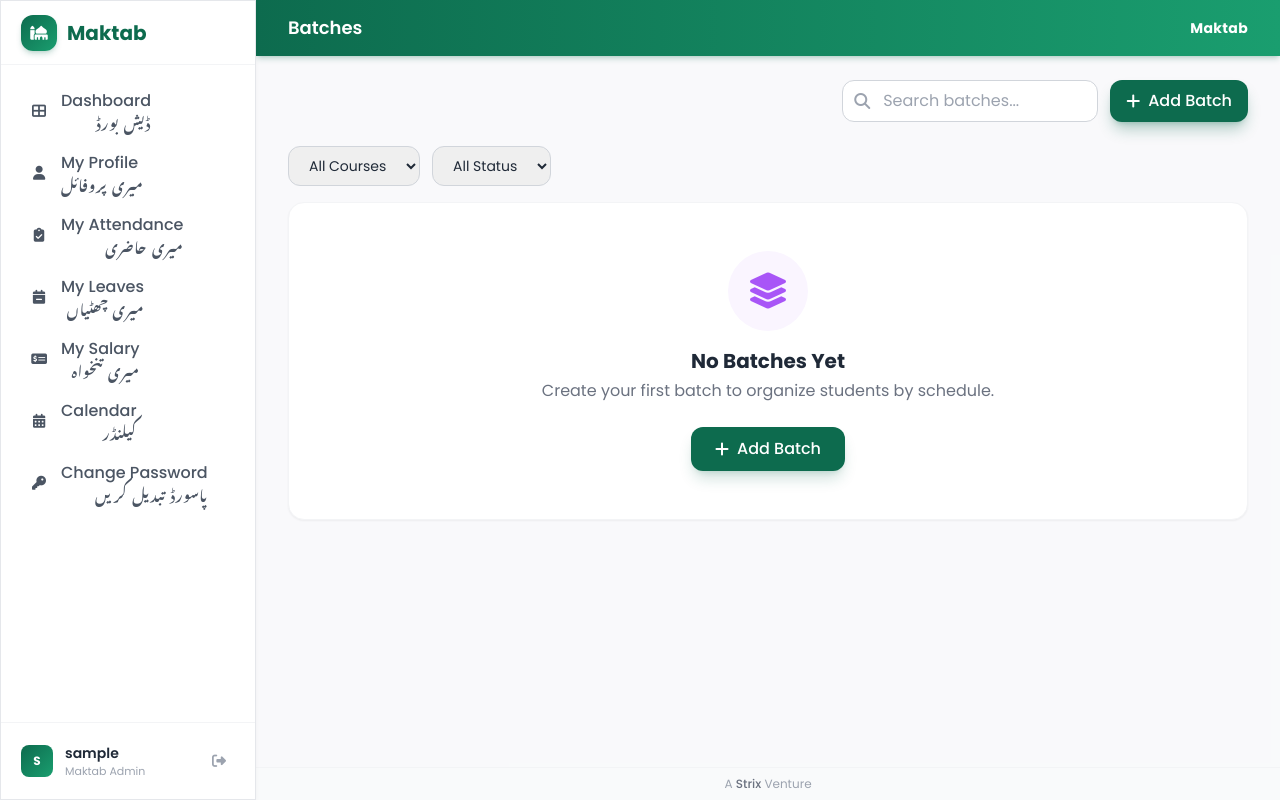
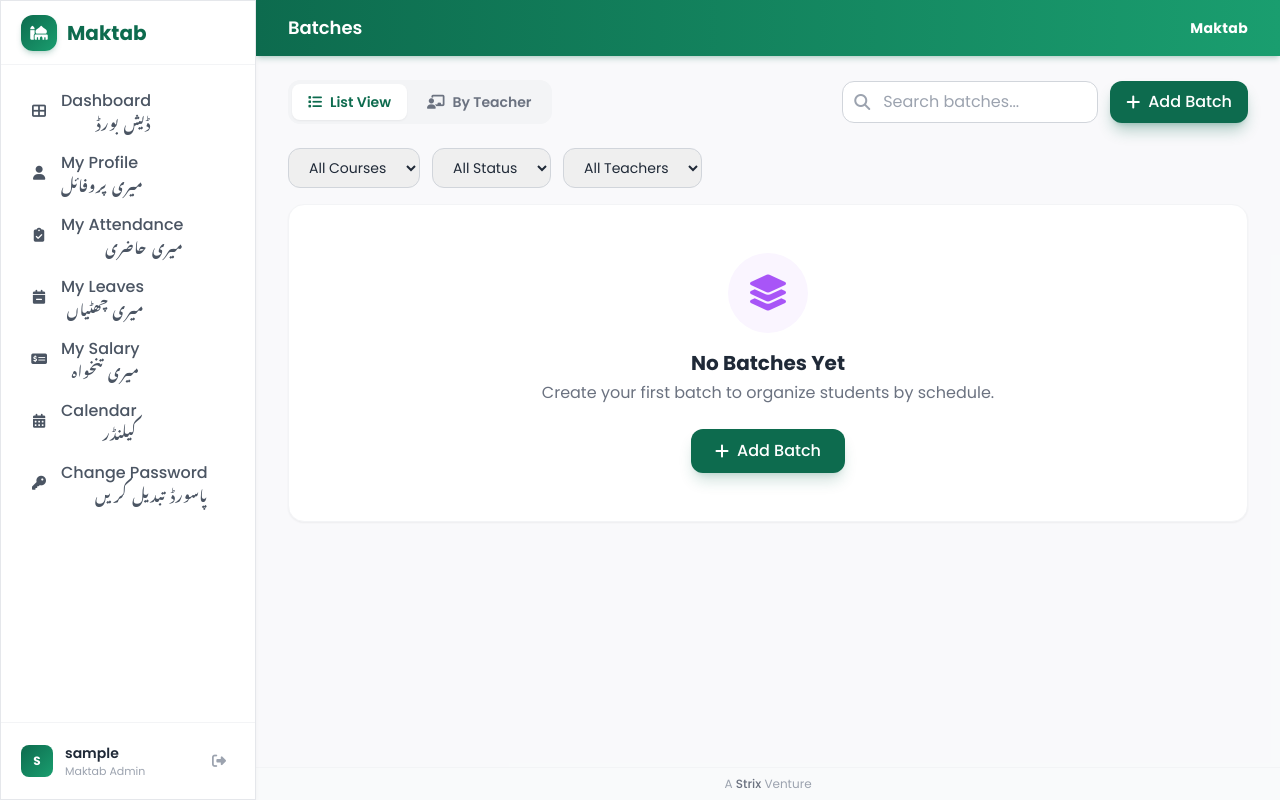
Before and after one commit to fullstacksuiit/maktab, a Django app: page /batches/ in a window 1280 px wide. Run offline with Django 4.2, Linux system fonts and the light colour scheme; the visitor is signed in with stand-in values (Sample User, id 1); data that the repository does not hold is empty; some libraries are stand-ins or nearby versions; some web fonts are replaced.

Commit message:
feat: Enhance batch management with teacher filtering, custom batch choice field, and improved UI for batch listing

```diff
--- a/Finetouch/settings.py
+++ b/Finetouch/settings.py
@@ -103,8 +103,8 @@ CACHES = {
     }
 }
 
-# Cache sessions in memory instead of DB
-SESSION_ENGINE = "django.contrib.sessions.backends.cache"
+# Store sessions in the database (default, persists across server restarts)
+SESSION_ENGINE = "django.contrib.sessions.backends.db"
 
 
 # Password validation
--- a/management/templates/management/_student_results.html
+++ b/management/templates/management/_student_results.html
@@ -76,7 +76,7 @@
                             {% if student.batches.all %}
                                 {% for batch in student.batches.all %}
                                     <span class="px-2 py-0.5 rounded-md bg-green-100 text-green-700 text-xs font-medium border border-green-200" title="{{ batch.course.course_name }}">
-                                        {{ batch.course.course_code }} - {{ batch.batch_name }}
+                                        {{ batch.batch_code }} - {{ batch.batch_name }}
                                     </span>
                                 {% endfor %}
                             {% else %}
@@ -150,7 +150,7 @@
             <div class="flex flex-wrap gap-1 pl-[68px] mb-2">
                 {% for batch in student.batches.all %}
                 <span class="px-2 py-0.5 rounded-md bg-green-100 text-green-700 text-[11px] font-medium border border-green-200">
-                    {{ batch.course.course_code }} - {{ batch.batch_name }}
+                    {{ batch.batch_code }} - {{ batch.batch_name }}
                 </span>
                 {% endfor %}
             </div>
--- a/management/templates/management/base_tailwind.html
+++ b/management/templates/management/base_tailwind.html
@@ -433,7 +433,7 @@
 
             {% if request.user.can_create_edit %}
             <!-- Academics -->
-            <p class="px-3 pt-4 pb-1 text-[10px] font-bold text-gray-400 uppercase tracking-widest">Academics <span class="urdu normal-case">تعلیمات</span></p>
+            <p class="px-3 pt-4 pb-1 text-xs font-extrabold text-gray-500 uppercase tracking-widest">Academics <span class="urdu normal-case">تعلیمات</span></p>
             <a href="{% url 'student_list' %}" class="nav-link flex items-center gap-3 px-3 py-2.5 rounded-xl text-gray-600 transition-all font-medium {% if 'student' in request.path %}active{% endif %}">
                 <i class="fas fa-user-graduate w-5 text-center text-sm"></i>
                 <span class="flex flex-col leading-tight"><span>Students</span><span class="text-sm text-gray-600 urdu">طلباء</span></span>
@@ -460,7 +460,7 @@
             {% endif %}
 
             <!-- Attendance -->
-            <p class="px-3 pt-4 pb-1 text-[10px] font-bold text-gray-400 uppercase tracking-widest">Attendance <span class="urdu normal-case">حاضری</span></p>
+            <p class="px-3 pt-4 pb-1 text-xs font-extrabold text-gray-500 uppercase tracking-widest">Attendance <span class="urdu normal-case">حاضری</span></p>
             <a href="{% url 'attendance_list' %}" class="nav-link flex items-center gap-3 px-3 py-2.5 rounded-xl text-gray-600 transition-all font-medium {% if 'attendance' in request.path and 'staff-attendance' not in request.path %}active{% endif %}">
                 <i class="fas fa-clipboard-check w-5 text-center text-sm"></i>
                 <span class="flex flex-col leading-tight"><span>Student</span><span class="text-sm text-gray-600 urdu">طالب علم</span></span>
@@ -479,7 +479,7 @@
 
             {% if request.user.can_create_edit %}
             <!-- Finance -->
-            <p class="px-3 pt-4 pb-1 text-[10px] font-bold text-gray-400 uppercase tracking-widest">Finance <span class="urdu normal-case">مالیات</span></p>
+            <p class="px-3 pt-4 pb-1 text-xs font-extrabold text-gray-500 uppercase tracking-widest">Finance <span class="urdu normal-case">مالیات</span></p>
             <a href="{% url 'fee_payment_list' %}" class="nav-link flex items-center gap-3 px-3 py-2.5 rounded-xl text-gray-600 transition-all font-medium {% if 'payment' in request.path %}active{% endif %}">
                 <i class="fas fa-money-bill-wave w-5 text-center text-sm"></i>
                 <span class="flex flex-col leading-tight"><span>Fees</span><span class="text-sm text-gray-600 urdu">فیس</span></span>
@@ -509,7 +509,7 @@
 
             {% if request.user.is_admin %}
             <!-- Admin -->
-            <p class="px-3 pt-4 pb-1 text-[10px] font-bold text-gray-400 uppercase tracking-widest">Admin <span class="urdu normal-case">انتظامیہ</span></p>
+            <p class="px-3 pt-4 pb-1 text-xs font-extrabold text-gray-500 uppercase tracking-widest">Admin <span class="urdu normal-case">انتظامیہ</span></p>
             <a href="{% url 'user_list' %}" class="nav-link flex items-center gap-3 px-3 py-2.5 rounded-xl text-gray-600 transition-all font-medium {% if 'users' in request.path %}active{% endif %}">
                 <i class="fas fa-user-shield w-5 text-center text-sm"></i>
                 <span class="flex flex-col leading-tight"><span>Users</span><span class="text-sm text-gray-600 urdu">صارفین</span></span>
--- a/management/templates/management/batch_list.html
+++ b/management/templates/management/batch_list.html
@@ -5,15 +5,31 @@
 {% block header_title %}Batches{% endblock %}
 
 {% block content %}
-<div class="mb-6 flex flex-col md:flex-row md:items-center justify-end gap-4 animate-[slideUp_0.4s_ease-out]">
+<div class="animate-[slideUp_0.4s_ease-out]">
+
+<!-- Top Bar: View Toggle + Search + Add -->
+<div class="mb-6 flex flex-col md:flex-row md:items-center justify-between gap-4">
+    <!-- View Toggle -->
+    <div class="flex gap-1 bg-gray-100 rounded-xl p-1 w-fit">
+        <a href="{% url 'batch_list' %}?view=list"
+           class="px-4 py-2 rounded-lg text-sm font-semibold transition-all flex items-center gap-2 {% if view_mode != 'teacher' %}bg-white text-primary shadow-sm{% else %}text-gray-500 hover:text-gray-700{% endif %}">
+            <i class="fas fa-list"></i> List View
+        </a>
+        <a href="{% url 'batch_list' %}?view=teacher"
+           class="px-4 py-2 rounded-lg text-sm font-semibold transition-all flex items-center gap-2 {% if view_mode == 'teacher' %}bg-white text-primary shadow-sm{% else %}text-gray-500 hover:text-gray-700{% endif %}">
+            <i class="fas fa-chalkboard-teacher"></i> By Teacher
+        </a>
+    </div>
+
     <div class="flex flex-col sm:flex-row gap-3">
+        {% if view_mode != 'teacher' %}
         <div class="relative">
             <input type="text" name="q" value="{{ search_query }}" placeholder="Search batches..."
                    class="pl-10 pr-4 py-2 border border-gray-300 rounded-xl focus:outline-none focus:ring-2 focus:ring-primary/50 focus:border-primary w-full sm:w-64 transition-shadow"
                    hx-get="{% url 'batch_list' %}"
                    hx-trigger="keyup changed delay:300ms, search"
                    hx-target="#batch-results"
-                   hx-include="#courseFilter, #statusFilter"
+                   hx-include="#courseFilter, #statusFilter, #teacherFilter"
                    hx-push-url="true"
                    hx-indicator="#search-spinner-batches">
             <span class="absolute left-3 top-2.5 text-gray-400">
@@ -23,19 +39,21 @@
                 <i class="fas fa-spinner fa-spin"></i>
             </span>
         </div>
+        {% endif %}
         <a href="{% url 'batch_add' %}" class="px-4 py-2 bg-primary text-white rounded-xl hover:bg-primary/90 font-medium shadow-lg shadow-primary/30 transition-all hover:-translate-y-0.5 flex items-center gap-2">
             <i class="fas fa-plus"></i> Add Batch
         </a>
     </div>
 </div>
 
-<!-- Filters -->
+{% if view_mode != 'teacher' %}
+<!-- Filters (List View only) -->
 <div class="mb-4 flex flex-wrap gap-3">
     <select name="course" id="courseFilter" class="px-4 py-2 border border-gray-300 rounded-xl focus:outline-none focus:ring-2 focus:ring-primary/50 text-sm"
             hx-get="{% url 'batch_list' %}"
             hx-trigger="change"
             hx-target="#batch-results"
-            hx-include="[name='q'], #statusFilter"
+            hx-include="[name='q'], #statusFilter, #teacherFilter"
             hx-push-url="true"
             hx-indicator="#search-spinner-batches">
         <option value="">All Courses</option>
@@ -47,17 +65,36 @@
             hx-get="{% url 'batch_list' %}"
             hx-trigger="change"
             hx-target="#batch-results"
-            hx-include="[name='q'], #courseFilter"
+            hx-include="[name='q'], #courseFilter, #teacherFilter"
             hx-push-url="true"
             hx-indicator="#search-spinner-batches">
         <option value="">All Status</option>
         <option value="active" {% if selected_status == 'active' %}selected{% endif %}>Active</option>
         <option value="inactive" {% if selected_status == 'inactive' %}selected{% endif %}>Inactive</option>
     </select>
+    <select name="teacher" id="teacherFilter" class="px-4 py-2 border border-gray-300 rounded-xl focus:outline-none focus:ring-2 focus:ring-primary/50 text-sm"
+            hx-get="{% url 'batch_list' %}"
+            hx-trigger="change"
+            hx-target="#batch-results"
+            hx-include="[name='q'], #courseFilter, #statusFilter"
+            hx-push-url="true"
+            hx-indicator="#search-spinner-batches">
+        <option value="">All Teachers</option>
+        {% for teacher in teachers %}
+        <option value="{{ teacher.pk }}" {% if selected_teacher == teacher.pk|stringformat:"s" %}selected{% endif %}>{{ teacher.first_name }} {{ teacher.last_name }}</option>
+        {% endfor %}
+    </select>
+</div>
+{% endif %}
+
+<div id="batch-results">
+    {% if view_mode == 'teacher' %}
+        {% include 'management/_batch_teacher_view.html' %}
+    {% else %}
+        {% include 'management/_batch_results.html' %}
+    {% endif %}
 </div>
 
-<div id="batch-results">
-    {% include 'management/_batch_results.html' %}
 </div>
 
 {% include 'management/components/delete_modal.html' %}
--- a/management/templates/management/student_list.html
+++ b/management/templates/management/student_list.html
@@ -171,7 +171,7 @@
                                     class="w-full border border-gray-300 rounded-xl px-4 py-2.5 focus:outline-none focus:ring-2 focus:ring-primary/50 focus:border-primary text-sm">
                                 <option value="">-- Choose a batch --</option>
                                 {% for batch in batches %}
-                                <option value="{{ batch.pk }}">{{ batch.course.course_code }} - {{ batch.batch_name }}</option>
+                                <option value="{{ batch.pk }}">{{ batch.batch_code }} - {{ batch.batch_name }}</option>
                                 {% endfor %}
                             </select>
                         </div>
--- a/management/views.py
+++ b/management/views.py
@@ -544,7 +544,16 @@ def batch_list(request):
     elif status == 'inactive':
         batches_qs = batches_qs.filter(is_active=False)
 
+    # Filter by teacher
+    teacher_id = request.GET.get('teacher')
+    if teacher_id:
+        batches_qs = batches_qs.filter(teachers__pk=teacher_id)
+
     courses = Course.objects.filter(organization=org)
+    teachers = Staff.objects.filter(organization=org, staff_role='Teacher').order_by('first_name', 'last_name')
+
+    # View mode: 'list' (default) or 'teacher'
+    view_mode = request.GET.get('view', 'list')
 
     paginator = Paginator(batches_qs, 20)
     page_number = request.GET.get('page')
@@ -552,11 +561,33 @@ def batch_list(request):
     context = {
         'batches': batches,
         'courses': courses,
+        'teachers': teachers,
         'search_query': search_query,
         'selected_course': course_id,
         'selected_status': status,
+        'selected_teacher': teacher_id,
+        'view_mode': view_mode,
     }
+
+    if view_mode == 'teacher':
+        # Build teacher-wise batch data
+        teachers_with_batches = []
+        for teacher in teachers:
+            t_batches = batches_qs.filter(teachers=teacher).distinct()
+            teachers_with_batches.append({
+                'teacher': teacher,
+                'batches': t_batches,
+                'batch_count': t_batches.count(),
+                'total_students': sum(b.student_count for b in t_batches),
+            })
+        # Also get unassigned batches (no teachers)
+        unassigned = batches_qs.filter(teachers__isnull=True)
+        context['teachers_with_batches'] = teachers_with_batches
+        context['unassigned_batches'] = unassigned
+
     if request.headers.get('HX-Request'):
+        if view_mode == 'teacher':
+            return render(request, 'management/_batch_teacher_view.html', context)
         return render(request, 'management/_batch_results.html', context)
     return render(request, 'management/batch_list.html', context)
 
@@ -826,7 +857,7 @@ def student_list(request):
     applications = app_paginator.get_page(request.GET.get('page') if active_tab == 'applications' else 1)
 
     # Batches for bulk assign
-    batches = Batch.objects.filter(organization=org, is_active=True).select_related('course')
+    batches = Batch.objects.filter(organization=org, is_active=True).select_related('course').prefetch_related('teachers')
 
     context = {
         'active_tab': active_tab,
@@ -854,7 +885,7 @@ def student_add(request):
     org = get_org(request)
     if request.method == 'POST':
         form = StudentForm(request.POST, request.FILES)
-        form.fields['batches'].queryset = Batch.objects.filter(organization=org, is_active=True).select_related('course')
+        form.fields['batches'].queryset = Batch.objects.filter(organization=org, is_active=True).select_related('course').prefetch_related('teachers')
         if form.is_valid():
             student = form.save(commit=False)
             student.organization = org
@@ -866,7 +897,7 @@ def student_add(request):
             messages.error(request, 'Please correct the errors below.')
     else:
         form = StudentForm()
-        form.fields['batches'].queryset = Batch.objects.filter(organization=org, is_active=True).select_related('course')
+        form.fields['batches'].queryset = Batch.objects.filter(organization=org, is_active=True).select_related('course').prefetch_related('teachers')
     return render(request, 'management/student_form.html', {'form': form, 'action': 'Add'})
 
 
@@ -877,7 +908,7 @@ def student_edit(request, uuid):
     student = get_object_or_404(Student, uuid=uuid, organization=org)
     if request.method == 'POST':
         form = StudentForm(request.POST, request.FILES, instance=student)
-        form.fields['batches'].queryset = Batch.objects.filter(organization=org, is_active=True).select_related('course')
+        form.fields['batches'].queryset = Batch.objects.filter(organization=org, is_active=True).select_related('course').prefetch_related('teachers')
         if form.is_valid():
             form.save()
             messages.success(request, 'Student updated successfully!')
@@ -886,7 +917,7 @@ def student_edit(request, uuid):
             messages.error(request, 'Please correct the errors below.')
     else:
         form = StudentForm(instance=student)
-        form.fields['batches'].queryset = Batch.objects.filter(organization=org, is_active=True).select_related('course')
+        form.fields['batches'].queryset = Batch.objects.filter(organization=org, is_active=True).select_related('course').prefetch_related('teachers')
     return render(request, 'management/student_form.html', {'form': form, 'action': 'Edit'})
 
 
@@ -1028,7 +1059,7 @@ def student_import_excel(request):
     import openpyxl
 
     org = get_org(request)
-    batches = Batch.objects.filter(organization=org, is_active=True).select_related('course')
+    batches = Batch.objects.filter(organization=org, is_active=True).select_related('course').prefetch_related('teachers')
 
     if request.method == 'POST':
         excel_file = request.FILES.get('excel_file')
@@ -1593,7 +1624,7 @@ def attendance_list(request):
     if filter_date:
         attendances = attendances.filter(date=filter_date)
 
-    batches = Batch.objects.filter(organization=org, is_active=True).select_related('course')
+    batches = Batch.objects.filter(organization=org, is_active=True).select_related('course').prefetch_related('teachers')
 
     paginator = Paginator(attendances, 50)
     page_number = request.GET.get('page')
@@ -1651,7 +1682,7 @@ def attendance_mark(request):
         return redirect('attendance_list')
 
     form = AttendanceFilterForm()
-    form.fields['batch'].queryset = Batch.objects.filter(organization=org, is_active=True).select_related('course')
+    form.fields['batch'].queryset = Batch.objects.filter(organization=org, is_active=True).select_related('course').prefetch_related('teachers')
 
     students_data = None
     selected_batch = None
@@ -2230,7 +2261,7 @@ def fee_payment_list(request):
 def fee_payment_add(request):
     org = get_org(request)
     # Single query for active batches - reused for form dropdown and JS fee data
-    active_batches = Batch.objects.filter(organization=org, is_active=True).select_related('course')
+    active_batches = Batch.objects.filter(organization=org, is_active=True).select_related('course').prefetch_related('teachers')
 
     if request.method == 'POST':
         form = FeePaymentForm(request.POST)
@@ -2280,7 +2311,7 @@ def fee_payment_edit(request, pk):
     org = get_org(request)
     payment = get_object_or_404(FeePayment, pk=pk, organization=org)
     # Single query for active batches - reused for form dropdown and JS fee data
-    active_batches = Batch.objects.filter(organization=org, is_active=True).select_related('course')
+    active_batches = Batch.objects.filter(organization=org, is_active=True).select_related('course').prefetch_related('teachers')
 
     if request.method == 'POST':
         form = FeePaymentForm(request.POST, instance=payment)
```
Also changed, not shown: management/forms.py (+16 -1 lines), management/templates/management/_batch_teacher_view.html (added, +211 -0 lines).
